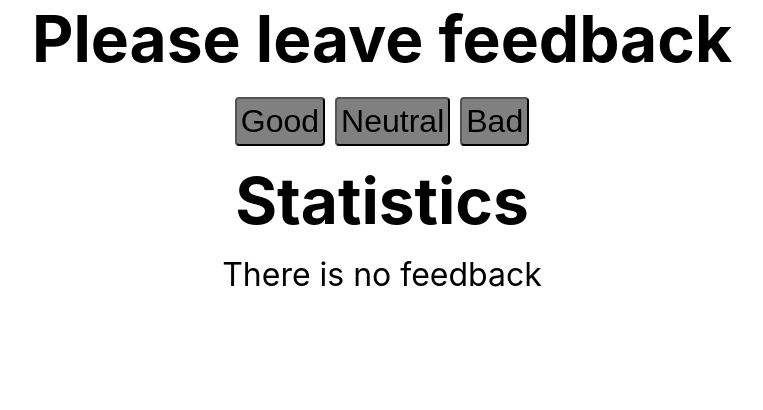
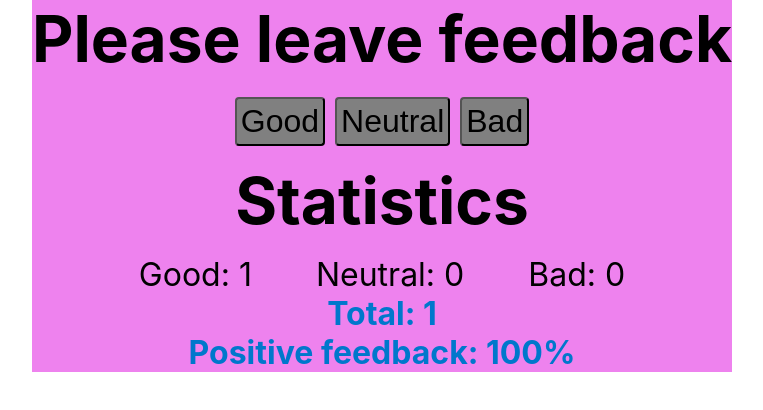
Before and after one commit to MykolaySheremet/goit-react-hw-02-feedback, a React (Create React App) app: page / in a window 1280 px wide. Both pictures are taken after a click on the button "Good". Shown: the top 410 px of the page, without its empty margins (258-1021 px from the left). Built offline with nearby package versions, Linux system fonts and the light colour scheme.

Commit message:
make feedback

```diff
--- a/src/components/Feedback/Feedback.jsx
+++ b/src/components/Feedback/Feedback.jsx
@@ -1,18 +1,71 @@
+import React from "react";
 import { FeedbackList } from "./FeedbackList";
 import { Title, Section} from './Feedback.styled';
 import { Statistics } from './Statistics';
+// import { Container, ContainerListBtm,ContainerList } from './FeedbackList.styled';
 
 
 
-export const Feedback = () => {
-    return (
+
+export class Feedback extends React.Component{
+    state = {
+        good: 0,
+        neutral: 0,
+        bad: 0
+    }
+
+    incrementGoodFeed = () => {
+        this.setState((prevState) => {
+            return {
+                good: prevState.good + 1
+            }
+        })
+        console.log(this.state.good);
+    }
+
+    incrementNeutralFeed = () => {
+        this.setState((prevState) => {
+            return {
+                neutral: prevState.neutral + 1
+            }
+        })
+        console.log(this.state.neutral);
+    }
+
+    incrementBadFeed = () => {
+        this.setState((prevState) => {
+            return {
+                bad: prevState.bad + 1            }
+        })
+        console.log(this.state.bad);
+    }
+
+    render() {
+        return (
         <Section>
-            <Title> Please leave feedback </Title>
-            <FeedbackList> </FeedbackList>
-            <Statistics></Statistics>
-
+                <Title> Please leave feedback </Title>
+                <FeedbackList
+                    incrementGood={this.incrementGoodFeed}
+                    incrementNeutral={this.incrementNeutralFeed}
+                    incrementBad={this.incrementBadFeed}
+                ></FeedbackList>
+                <Statistics ValueGood={this.state.good}
+                            ValueNatuer={this.state.neutral}
+                            ValueBad={this.state.bad}
+                ></Statistics>
         </Section>
+    )}
+}
 
 
 
-    )}
+
+
+// export const Feedback = () => {
+//     return (
+//         <Section>
+//             <Title> Please leave feedback </Title>
+//             <FeedbackList> </FeedbackList>
+//             <Statistics></Statistics>
+//         </Section>
+//     )}
--- a/src/components/Feedback/Feedback.styled.jsx
+++ b/src/components/Feedback/Feedback.styled.jsx
@@ -10,6 +10,7 @@ font-weight: ${p => p.theme.fontWeights.bold};
 
 `
 export const Section = styled.section`
+background-color: violet;
 display: flex;
 flex-direction: column;
 `
--- a/src/components/Feedback/FeedbackList.jsx
+++ b/src/components/Feedback/FeedbackList.jsx
@@ -1,20 +1,22 @@
-import { Container, ContainerListBtm,ContainerList } from './FeedbackList.styled';
+import React from "react";
+import { Container, ContainerListBtm, ContainerList } from './FeedbackList.styled';
 
-export const FeedbackList = () => {
+export const FeedbackList = ({incrementGood, incrementNeutral,incrementBad }) => {
     return (
         <Container>
-                <ContainerList>
-                    <ContainerListBtm>Good
+                    <ContainerList >
+                        <ContainerListBtm type="button" onClick={incrementGood}>Good
+                        </ContainerListBtm>
+                    </ContainerList>
+                    <ContainerList>
+                        <ContainerListBtm type="button" onClick={incrementNeutral}
+                    >Neutral
                     </ContainerListBtm>
                 </ContainerList>
                 <ContainerList>
-                    <ContainerListBtm>Neutral
+                    <ContainerListBtm type="button" onClick={incrementBad}>Bad
                     </ContainerListBtm>
                 </ContainerList>
-                <ContainerList>
-                    <ContainerListBtm>Bad
-                    </ContainerListBtm>
-                </ContainerList>
-        </Container>
+                </Container>
     )
 }
--- a/src/components/Feedback/Statistics.jsx
+++ b/src/components/Feedback/Statistics.jsx
@@ -1,10 +1,30 @@
-import { StatisticsTitle, StatisticsFeedback, StatisticsCard } from './Statistics.styled';
+import { StatisticsTitle, StatisticsFeedback, StatisticsCard,StatisticsValue,RezultContainer } from './Statistics.styled';
 
-export const Statistics = () => {
+export const Statistics = ({ ValueGood, ValueNatuer, ValueBad }) => {
+
+    let Total = ValueGood + ValueNatuer + ValueBad;
+    let persentGood = Math.round (ValueGood / Total * 100)
+
     return (
         <StatisticsCard>
             <StatisticsTitle>Statistics</StatisticsTitle>
-            <StatisticsFeedback>There is no feedback</StatisticsFeedback>
+            {ValueGood === 0 && ValueNatuer === 0 && ValueBad === 0
+                ? <StatisticsFeedback> There is no feedback</StatisticsFeedback>
+                : <>
+                    <StatisticsFeedback>
+                        <StatisticsValue>Good: {ValueGood}</StatisticsValue>
+                        <StatisticsValue>Neutral: {ValueNatuer}</StatisticsValue>
+                        <StatisticsValue>Bad: {ValueBad}</StatisticsValue>
+                    </StatisticsFeedback>
+                    <RezultContainer>
+                        <p>Total: {Total}</p>
+                        <p>Positive feedback: {persentGood }%</p>
+                    </RezultContainer>
+
+
+                </>
+
+                }
         </StatisticsCard>
 
     )
--- a/src/components/Feedback/Statistics.styled.jsx
+++ b/src/components/Feedback/Statistics.styled.jsx
@@ -12,6 +12,20 @@ font-weight: ${p => p.theme.fontWeights.bold};
 
 
 export const StatisticsFeedback = styled.p`
-
+display: flex;
+gap: ${p => p.theme.space[6]}px;
+justify-content:center;
 font-size: ${p => p.theme.fontSizes.l};
 `
+
+export const StatisticsValue = styled.span`
+
+`
+
+export const RezultContainer = styled.div`
+font-size: ${p => p.theme.fontSizes.l};
+font-weight: ${p => p.theme.fontWeights.bold};
+color: ${p => p.theme.colors.primary};
+
+
+`
--- a/src/index.js
+++ b/src/index.js
@@ -4,7 +4,7 @@ import { App } from 'components/App';
 import './index.css';
 import { ThemeProvider } from 'styled-components';
 import { theme } from './theme';
-console.log(theme)
+
 
 
 
```
